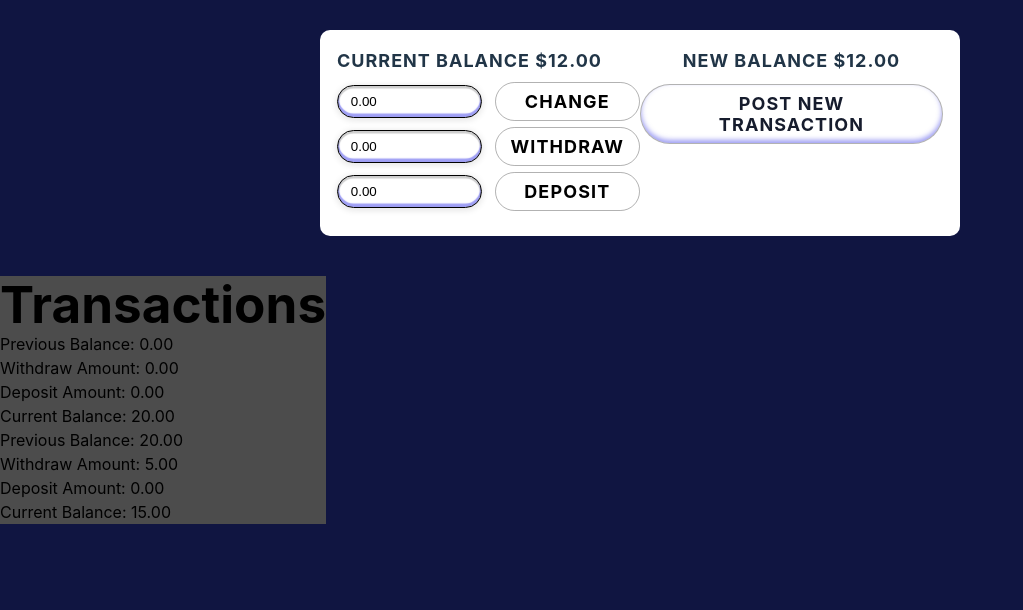
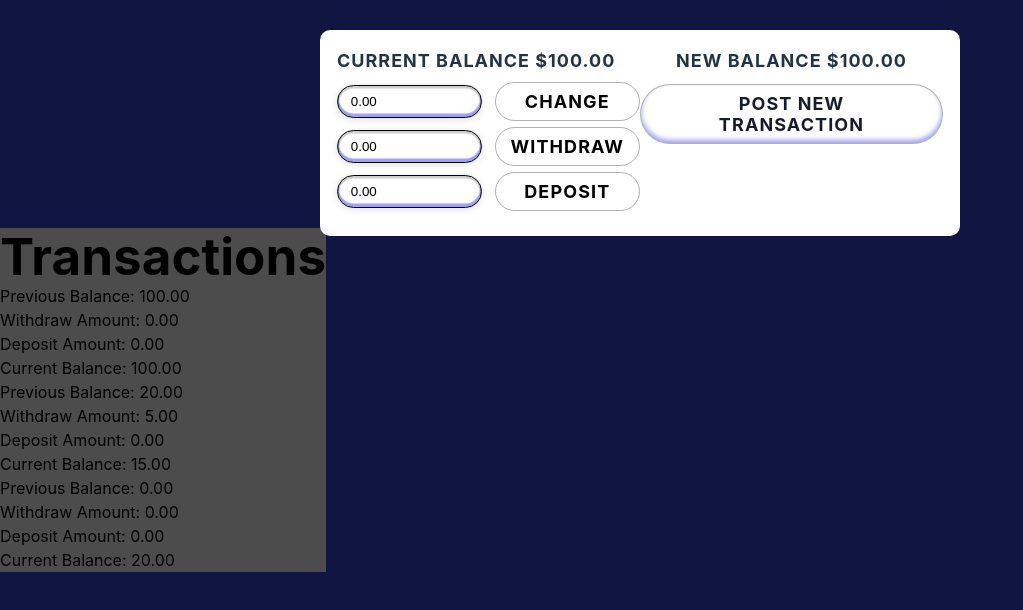
Before and after one commit to savus/Transaction-Calculator, a React (Vite) app: page / in a window 1280 px wide. Shown: the top 610 px of the page, without its empty margins (0-1023 px from the left). Built offline with nearby package versions, Linux system fonts and the light colour scheme; data requests are answered from the project's data file; the HTML template or start-up script is replaced by a standard one.

Commit message:
sort transactions in reverse and display last known transaction's newBalance as the Current Balance in transaction form

```diff
--- a/db.json
+++ b/db.json
@@ -13,6 +13,13 @@
       "depositAmount": "0.00",
       "newBalance": "15.00",
       "id": 1
+    },
+    {
+      "currentBalance": "100.00",
+      "withdrawAmount": "0.00",
+      "depositAmount": "0.00",
+      "newBalance": "100.00",
+      "id": 2
     }
   ]
 }
--- a/src/App.tsx
+++ b/src/App.tsx
@@ -14,7 +14,7 @@ type State = {
 
 class App extends Component<Record<string, never>, State> {
   state: State = {
-    currentBalance: "12.00",
+    currentBalance: "0.00",
     currentBalanceInput: "0.00",
     withdrawInput: "0.00",
     depositInput: "0.00",
@@ -24,7 +24,8 @@ class App extends Component<Record<string, never>, State> {
   fetchData = () => {
     return Requests.getAllTransactions().then((responses) => {
       this.setState({ allTransactions: responses });
-      console.log(this.state.allTransactions);
+      const isLastTransaction = responses[responses.length - 1];
+      this.setState({ currentBalance: isLastTransaction.newBalance });
     });
   };
 
@@ -53,6 +54,9 @@ class App extends Component<Record<string, never>, State> {
       const parsedDeposit = parseFloat(depositInput);
       return `${(parsedCurrent - parsedWithdraw + parsedDeposit).toFixed(2)}`;
     };
+
+    const sortedTransactions = [...allTransactions].sort((a, b) => b.id - a.id);
+
     return (
       <>
         <div className="full-site-modal is-visible" data-animation="fadeInOut">
@@ -134,7 +138,9 @@ class App extends Component<Record<string, never>, State> {
                 </div>
               </div>
               <div className="right-side">
-                <div className="new-balance">New Balance ${currentBalance}</div>
+                <div className="new-balance">
+                  New Balance ${calculateTotals()}
+                </div>
                 <div className="btn-center">
                   <button className="btn btn-primary">
                     Post New Transaction
@@ -150,7 +156,7 @@ class App extends Component<Record<string, never>, State> {
           style={{ backgroundColor: "#fff", color: "#000" }}
         >
           <h1>Transactions</h1>
-          {allTransactions.map((transaction) => (
+          {sortedTransactions.map((transaction) => (
             <div key={transaction.id}>
               <div>Previous Balance: {transaction.currentBalance}</div>
               <div>Withdraw Amount: {transaction.withdrawAmount}</div>
```
